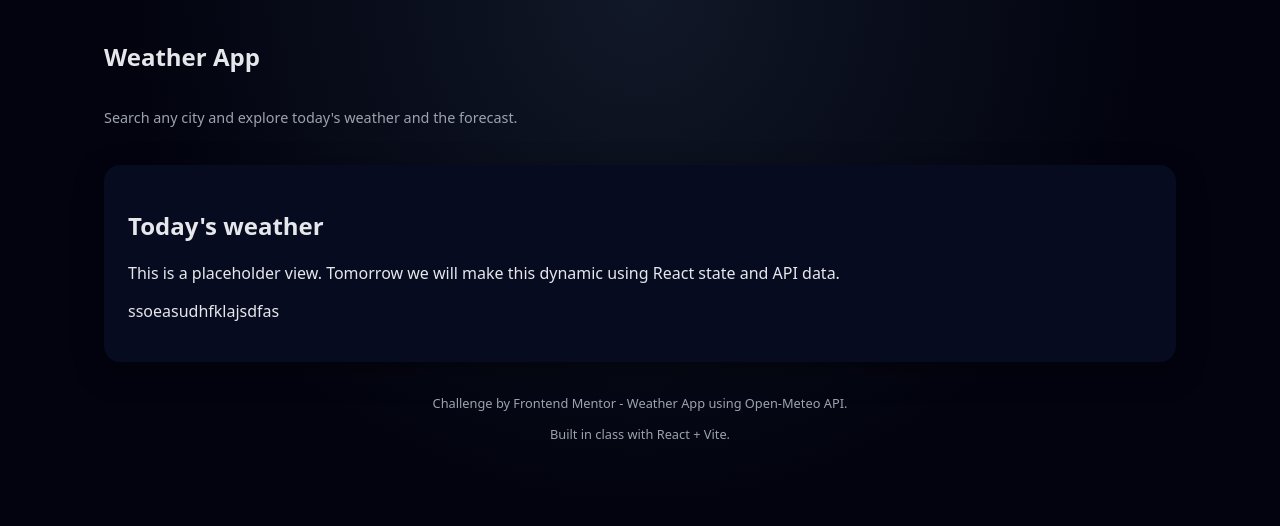
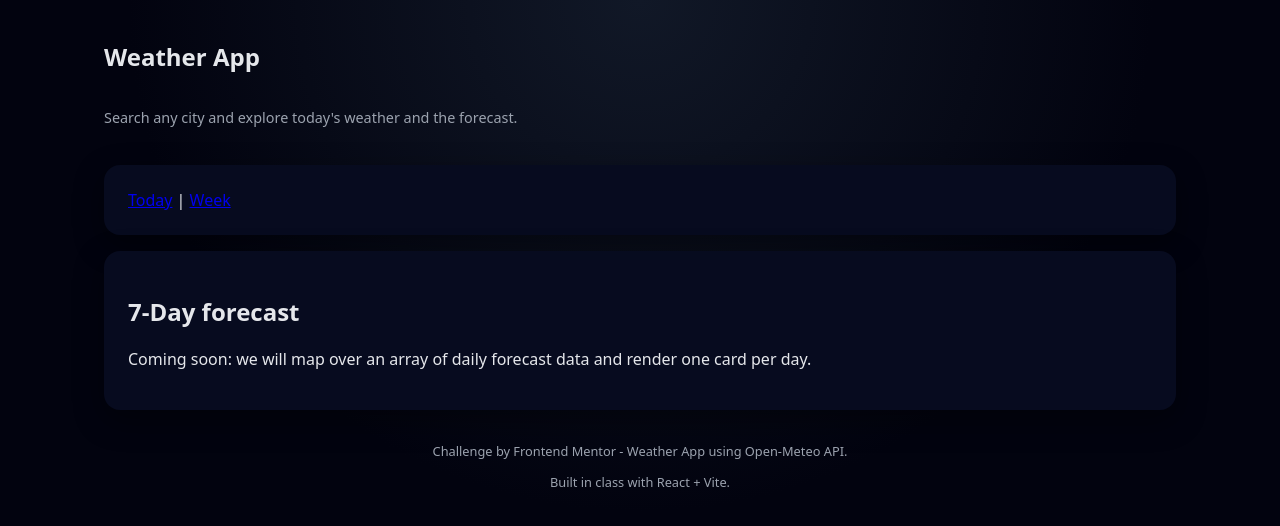
Before and after one commit to uliseslargaespada/week3-level3-react, a React (Vite) app: page /week in a window 1280 px wide. Shown: the top 526 px of the page. Built offline with nearby package versions, Linux system fonts and the light colour scheme.

Commit message:
implement browser router routes

```diff
--- a/package.json
+++ b/package.json
@@ -19,7 +19,7 @@
     "axios": "^1.13.2",
     "react": "^19.2.0",
     "react-dom": "^19.2.0",
-    "react-router-dom": "^7.9.6",
+    "react-router-dom": "^7.10.0",
     "sass": "^1.94.2"
   },
   "devDependencies": {
--- a/src/App.jsx
+++ b/src/App.jsx
@@ -1,5 +1,4 @@
-import MainLayout from "./components/layout/MainLayout";
-import TodayPage from "./pages/TodayPage";
+import AppRouter from "./router/AppRouter";
 
 // We need to import the styles
 import "./styles/main.scss";
@@ -9,11 +8,8 @@ import "./styles/main.scss";
  * For Day 1 we render only the TodayPage.
  */
 function App() {
-
   return (
-    <MainLayout>
-      <TodayPage />
-    </MainLayout>
+    <AppRouter />
   );
 }
 
--- /dev/null
+++ b/src/pages/WeekPage.jsx
@@ -0,0 +1,18 @@
+
+/**
+ * WeekPage will show the 7-day forecast.
+ * For Day 2, we keep it simple with a placeholder.
+ */
+function WeekPage() {
+  return (
+    <section className="card">
+      <h2>7-Day forecast</h2>
+      <p>
+        Coming soon: we will map over an array of daily forecast data and render
+        one card per day.
+      </p>
+    </section>
+  );
+}
+
+export default WeekPage;
--- /dev/null
+++ b/src/router/AppRouter.jsx
@@ -0,0 +1,28 @@
+import { BrowserRouter, Routes, Route, NavLink } from "react-router-dom";
+import MainLayout from "../components/layout/MainLayout";
+import TodayPage from "../pages/TodayPage";
+import WeekPage from "../pages/WeekPage";
+
+function AppRouter() {
+  return (
+    <BrowserRouter>
+      <MainLayout>
+        <nav className="card" style={{ marginBottom: "1rem" }}>
+          <NavLink to="/" end>
+            Today
+          </NavLink>
+          {" | "}
+          <NavLink to="/week">Week</NavLink>
+        </nav>
+
+        {/* We Define the routes here */}
+        <Routes>
+          <Route path="/" element={<TodayPage />} />
+          <Route path="/week" element={<WeekPage />} />
+        </Routes>
+      </MainLayout>
+    </BrowserRouter>
+  );
+}
+
+export default AppRouter;
```
Also changed, not shown: 1 other file (tests, documents, lock files or other folders).
